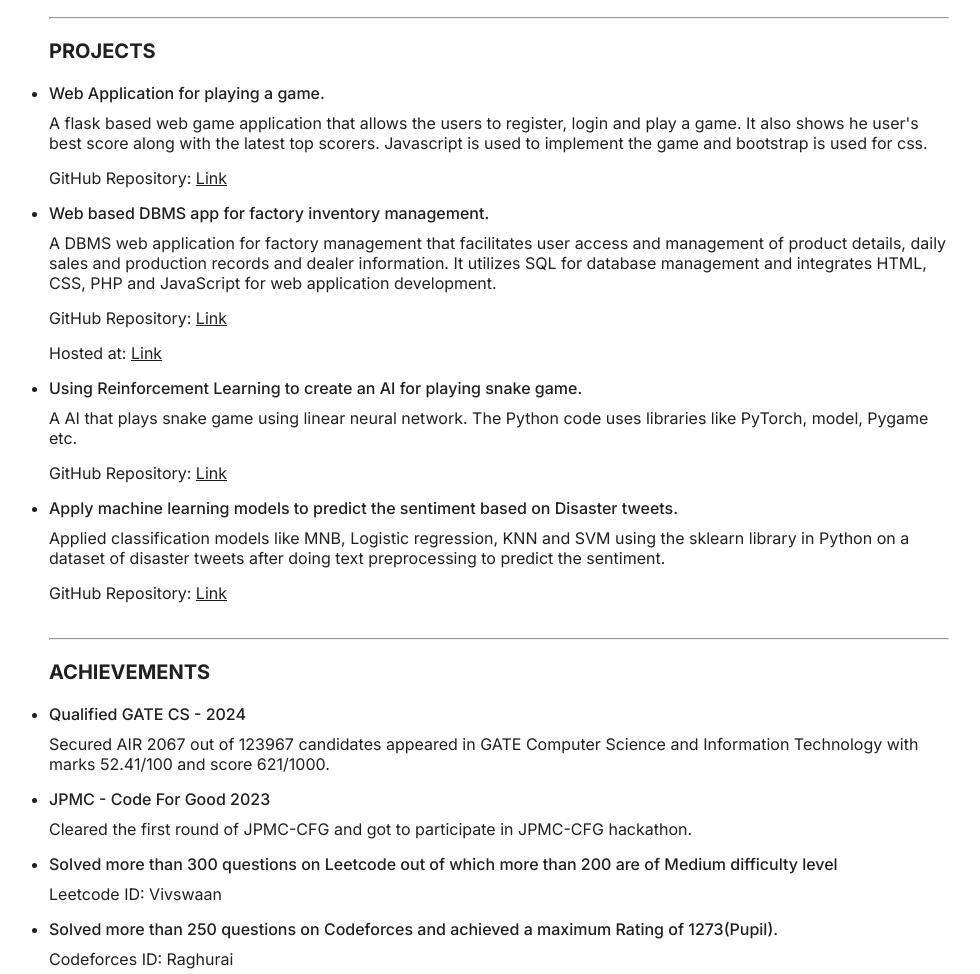
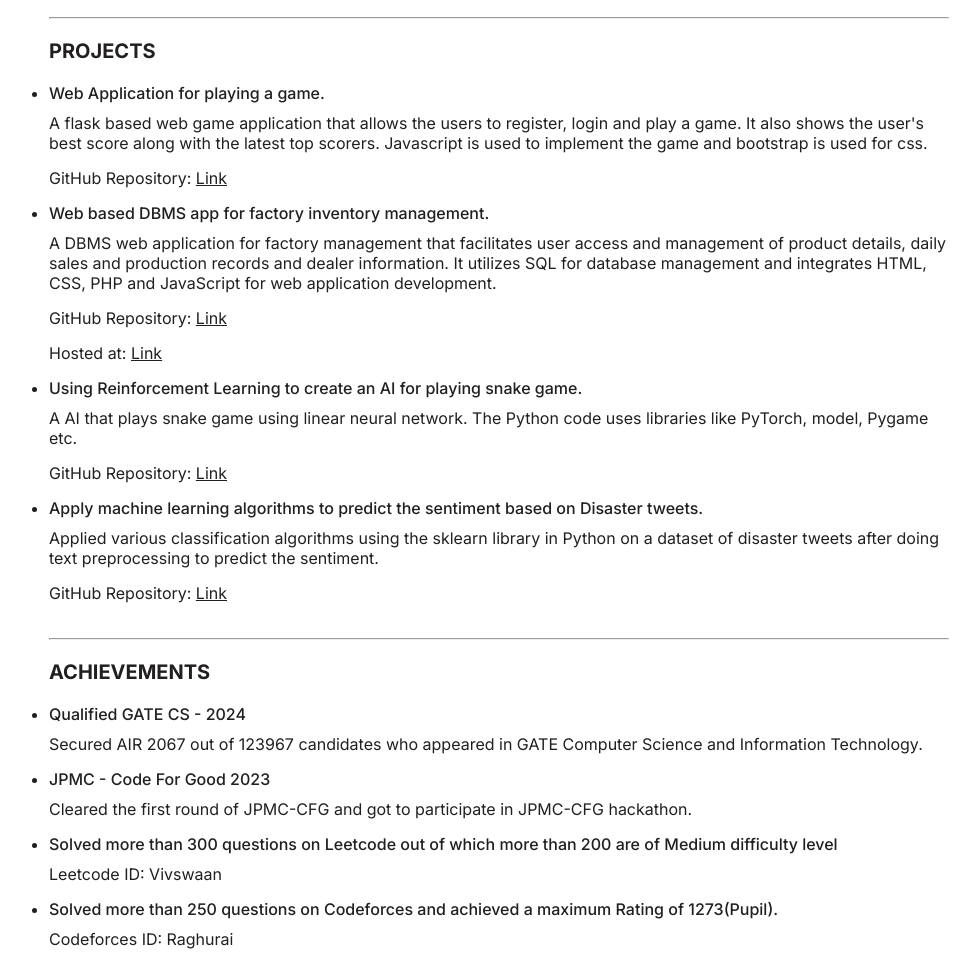
Before and after one commit to Vivaswaan/resume, a plain HTML site: page index.html in a window 1280 px wide. Shown: the part 804-1778 px from the top of the page, without its empty margins (141-1121 px from the left). Drawn offline with Linux system fonts and the light colour scheme.

Commit message:
Update index.html

```diff
--- a/index.html
+++ b/index.html
@@ -80,7 +80,7 @@
 
                                     <p class="itemtitle">Web Application for playing a game.</p>
 
-                                <p class="subtitle">A flask based web game application that allows the users to register, login and play a game. It also shows he user's best score along with the latest top scorers. Javascript is used to implement the game and bootstrap is used for css. </p>
+                                <p class="subtitle">A flask based web game application that allows the users to register, login and play a game. It also shows the user's best score along with the latest top scorers. Javascript is used to implement the game and bootstrap is used for css. </p>
                                 <p class="subtitle">GitHub Repository: <a href="https://github.com/Vivaswaan/game-web-app.git"><u>Link</u></a></p>
                             </div>
                         </li>
@@ -109,8 +109,8 @@
 
                         <li>
                             <div class="eduitem">
-                                    <p class="itemtitle">Apply machine learning models to predict the sentiment based on Disaster tweets. </p>
-                                <p class="subtitle">Applied classification models like MNB, Logistic regression, KNN and SVM using the sklearn library in Python on a dataset of disaster tweets after doing text preprocessing to predict the sentiment. </p>
+                                    <p class="itemtitle">Apply machine learning algorithms to predict the sentiment based on Disaster tweets. </p>
+                                <p class="subtitle">Applied various classification algorithms using the sklearn library in Python on a dataset of disaster tweets after doing text preprocessing to predict the sentiment. </p>
                                 <p class="subtitle">GitHub Repository: <a href="https://github.com/Vivaswaan/Tweet-Sentiment-Analysis.git"><u>Link</u></a></p>
                             </div>
                         </li>
@@ -125,7 +125,7 @@
 
                                     <p class="itemtitle">Qualified GATE CS - 2024 </p>
 
-                                <p class="subtitle">Secured AIR 2067 out of 123967 candidates appeared in GATE Computer Science and Information Technology with marks 52.41/100 and score 621/1000. </p>
+                                <p class="subtitle">Secured AIR 2067 out of 123967 candidates who appeared in GATE Computer Science and Information Technology. </p>
                             </div>
                         </li>
                         <li>
```
